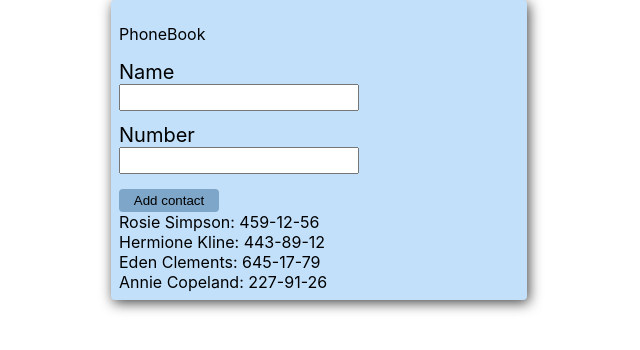
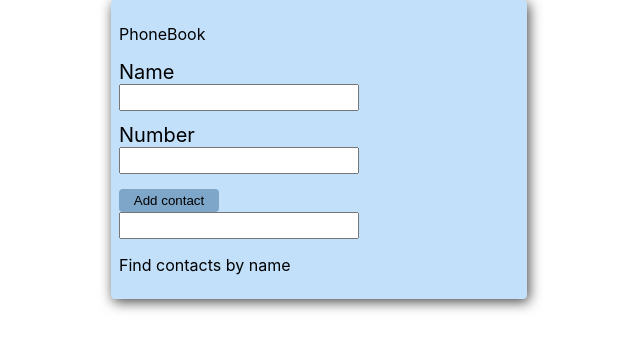
Before and after one commit to RuslanKabachok/goit-react-hw-02-phonebook, a React (Create React App) app: page / in a window 1280 px wide. Shown: the top 350 px of the page, without its empty margins (321-961 px from the left). Built offline with nearby package versions, Linux system fonts and the light colour scheme.

Commit message:
step 4 done

```diff
--- a/src/components/App.jsx
+++ b/src/components/App.jsx
@@ -3,15 +3,11 @@ import { nanoid } from 'nanoid';
 import styled from 'styled-components';
 import Form from './Form/Form';
 import Contacts from 'components/ContactList/ContactList';
+import Find from './Filter/Filter';
 
 class App extends Component {
   state = {
-    contacts: [
-      { id: 'id-1', name: 'Rosie Simpson', number: '459-12-56' },
-      { id: 'id-2', name: 'Hermione Kline', number: '443-89-12' },
-      { id: 'id-3', name: 'Eden Clements', number: '645-17-79' },
-      { id: 'id-4', name: 'Annie Copeland', number: '227-91-26' },
-    ],
+    contacts: [],
     filter: '',
   };
 
@@ -27,12 +23,23 @@ class App extends Component {
     }));
   };
 
+  handleFindInput = value => {
+    this.setState({ filter: value });
+  };
+
   render() {
+    const normalizedContacts = this.state.filter.toLocaleLowerCase();
+    const filteredContacts = this.state.contacts.filter(contact =>
+      contact.name.toLowerCase().includes(normalizedContacts)
+    );
+
     return (
       <Wrapper>
         <p>PhoneBook</p>
         <Form onSubmit={this.addContact}> </Form>
-        <Contacts contacts={this.state.contacts}></Contacts>
+        <Find onFindInput={this.handleFindInput}></Find>
+        <p>Find contacts by name</p>
+        <Contacts contacts={filteredContacts}></Contacts>
       </Wrapper>
     );
   }
--- /dev/null
+++ b/src/components/Filter/Filter.jsx
@@ -0,0 +1,18 @@
+import React, { Component } from 'react';
+import { Filter, Label } from './Filter.styled';
+
+class Find extends Component {
+  handleChange = event => {
+    this.props.onFindInput(event.currentTarget.value);
+  };
+
+  render() {
+    return (
+      <Label>
+        <Filter type="text" onChange={this.handleChange}></Filter>
+      </Label>
+    );
+  }
+}
+
+export default Find;
--- /dev/null
+++ b/src/components/Filter/Filter.styled.js
@@ -0,0 +1,11 @@
+import styled from 'styled-components';
+
+export const Filter = styled.input`
+  display: block;
+  font-size: 18px;
+  margin-bottom: 12px;
+`;
+
+export const Label = styled.label`
+  font-size: 20px;
+`;
```
